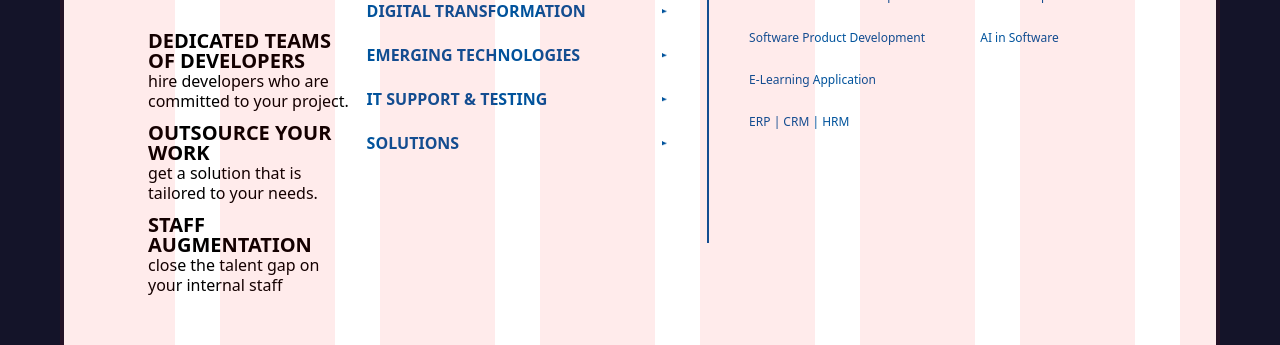
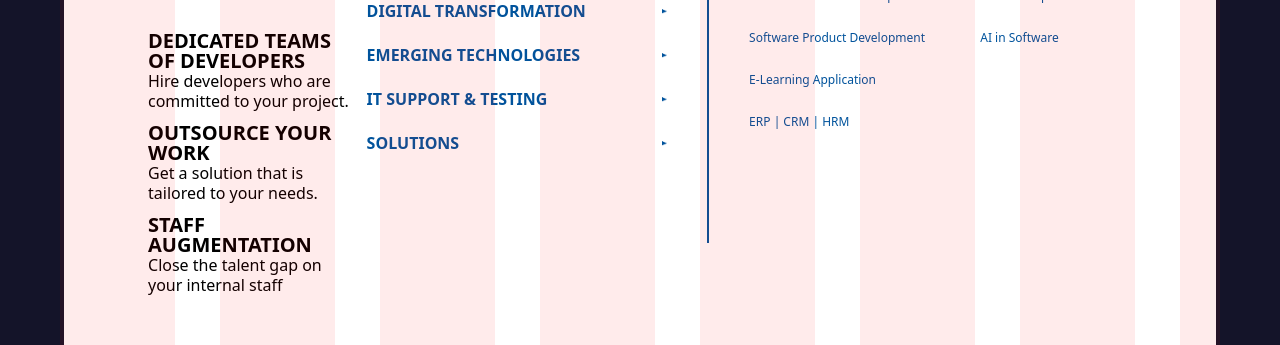
Before and after one commit to pratsy91/design-dot, a React (Vite) app: page / in a window 1280 px wide. Shown: the part 406-751 px from the top of the page. Built offline with nearby package versions, Linux system fonts and the light colour scheme.

Commit message:
fix: case adjusted

```diff
--- a/src/App.jsx
+++ b/src/App.jsx
@@ -95,21 +95,24 @@ function App() {
                       Dedicated Teams of Developers
                       <br />
                       <span className="font-normal text-[16px] leading-tight block lowercase">
-                        Hire developers who are committed to your project.
+                        <span className="uppercase">H</span>ire developers who
+                        are committed to your project.
                       </span>
                     </li>
                     <li className="leading-none uppercase">
                       Outsource your work
                       <br />
                       <span className="font-normal text-[16px] leading-tight block lowercase">
-                        Get a solution that is tailored to your needs.
+                        <span className="uppercase">G</span>et a solution that
+                        is tailored to your needs.
                       </span>
                     </li>
                     <li className="leading-none uppercase">
                       staff augmentation
                       <br />
                       <span className="font-normal text-[16px] leading-tight block lowercase">
-                        Close the talent gap on your internal staff
+                        <span className="uppercase">C</span>lose the talent gap
+                        on your internal staff
                       </span>
                     </li>
                   </ul>
```
